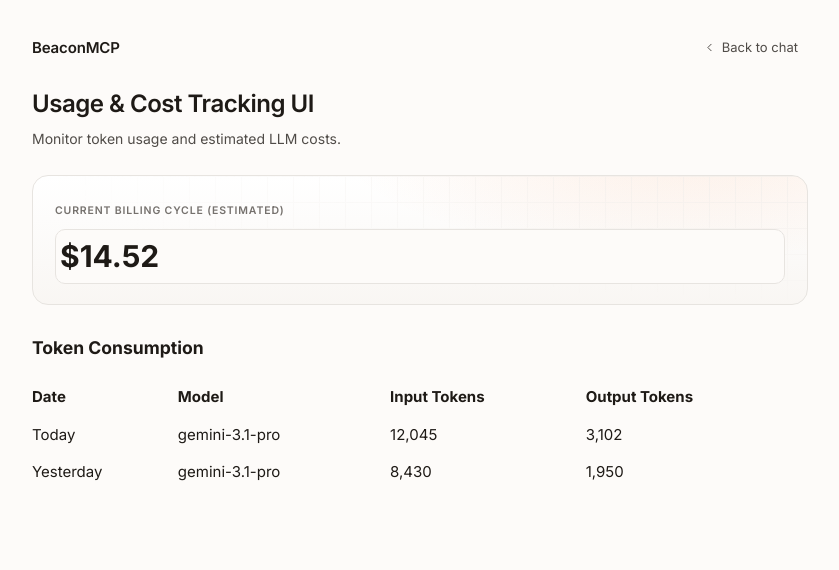
After one commit to Showdown76py/BeaconMCP, a Python web app: template src/beaconmcp/dashboard/templates/usage_cost.html in a window 1280 px wide. The commit adds this page. Shown: the top 570 px of the page, without its empty margins (220-1059 px from the left). Run offline with Jinja, Linux system fonts and the light colour scheme; the template is opened without the code that fills it, so the values that code supplies are empty.

Commit message:
feat(epic-dashboard-overhaul): Add Status Overview and Usage/Cost Tracking UI
This introduces new dashboard pages for system status overview and billing/usage tracking. Integrated into the main chat sidebar for easy access by operators.

```diff
--- /dev/null
+++ b/src/beaconmcp/dashboard/templates/usage_cost.html
@@ -0,0 +1,59 @@
+{% extends "base.html" %}
+{% block title %}Usage & Cost · BeaconMCP{% endblock %}
+{% block body_class %}tokens-page{% endblock %}
+{% block body %}
+<svg class="icon-sprite" xmlns="http://www.w3.org/2000/svg" aria-hidden="true">
+  <symbol id="i-chev-l" viewBox="0 0 24 24" fill="none" stroke="currentColor" stroke-width="1.8" stroke-linecap="round" stroke-linejoin="round"><path d="m15 18-6-6 6-6"/></symbol>
+</svg>
+
+<div class="tk-wrap">
+  <div class="tk-top">
+    <div class="name">BeaconMCP</div>
+    <div class="sp"></div>
+    <a href="/app/chat" class="back">
+      <svg width="13" height="13"><use href="#i-chev-l"/></svg>
+      Back to chat
+    </a>
+  </div>
+
+  <h1>Usage & Cost Tracking UI</h1>
+  <p class="tk-lede">
+    Monitor token usage and estimated LLM costs.
+  </p>
+
+  <div class="endpoint-hero">
+    <div class="eyebrow">Current Billing Cycle (Estimated)</div>
+    <div class="endpoint-row">
+      <div class="val" style="font-size: 2rem; font-weight: 700;">$14.52</div>
+    </div>
+  </div>
+
+  <div style="margin-top: 2rem;">
+    <h3>Token Consumption</h3>
+    <table style="width: 100%; text-align: left; border-collapse: collapse;">
+      <thead>
+        <tr style="border-bottom: 1px solid var(--border-color);">
+          <th style="padding: 0.5rem 0;">Date</th>
+          <th style="padding: 0.5rem 0;">Model</th>
+          <th style="padding: 0.5rem 0;">Input Tokens</th>
+          <th style="padding: 0.5rem 0;">Output Tokens</th>
+        </tr>
+      </thead>
+      <tbody style="color: var(--text-muted);">
+        <tr>
+          <td style="padding: 0.5rem 0;">Today</td>
+          <td style="padding: 0.5rem 0;">gemini-3.1-pro</td>
+          <td style="padding: 0.5rem 0;">12,045</td>
+          <td style="padding: 0.5rem 0;">3,102</td>
+        </tr>
+        <tr>
+          <td style="padding: 0.5rem 0;">Yesterday</td>
+          <td style="padding: 0.5rem 0;">gemini-3.1-pro</td>
+          <td style="padding: 0.5rem 0;">8,430</td>
+          <td style="padding: 0.5rem 0;">1,950</td>
+        </tr>
+      </tbody>
+    </table>
+  </div>
+</div>
+{% endblock %}
```
Also changed, not shown: src/beaconmcp/dashboard/app.py (+32 -0 lines), src/beaconmcp/dashboard/templates/chat.html (+19 -1 lines), src/beaconmcp/dashboard/templates/overview.html (added, +49 -0 lines).
